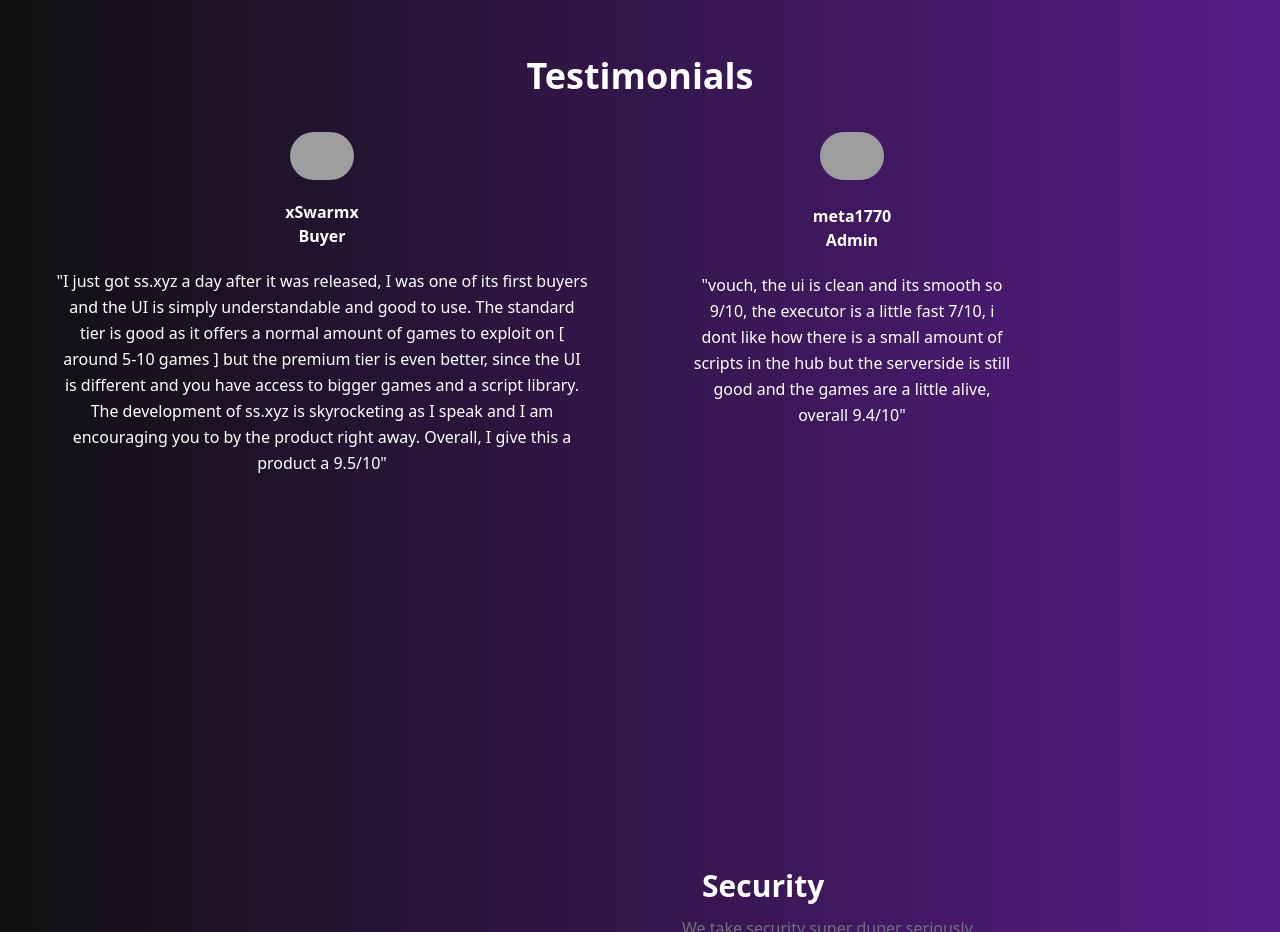
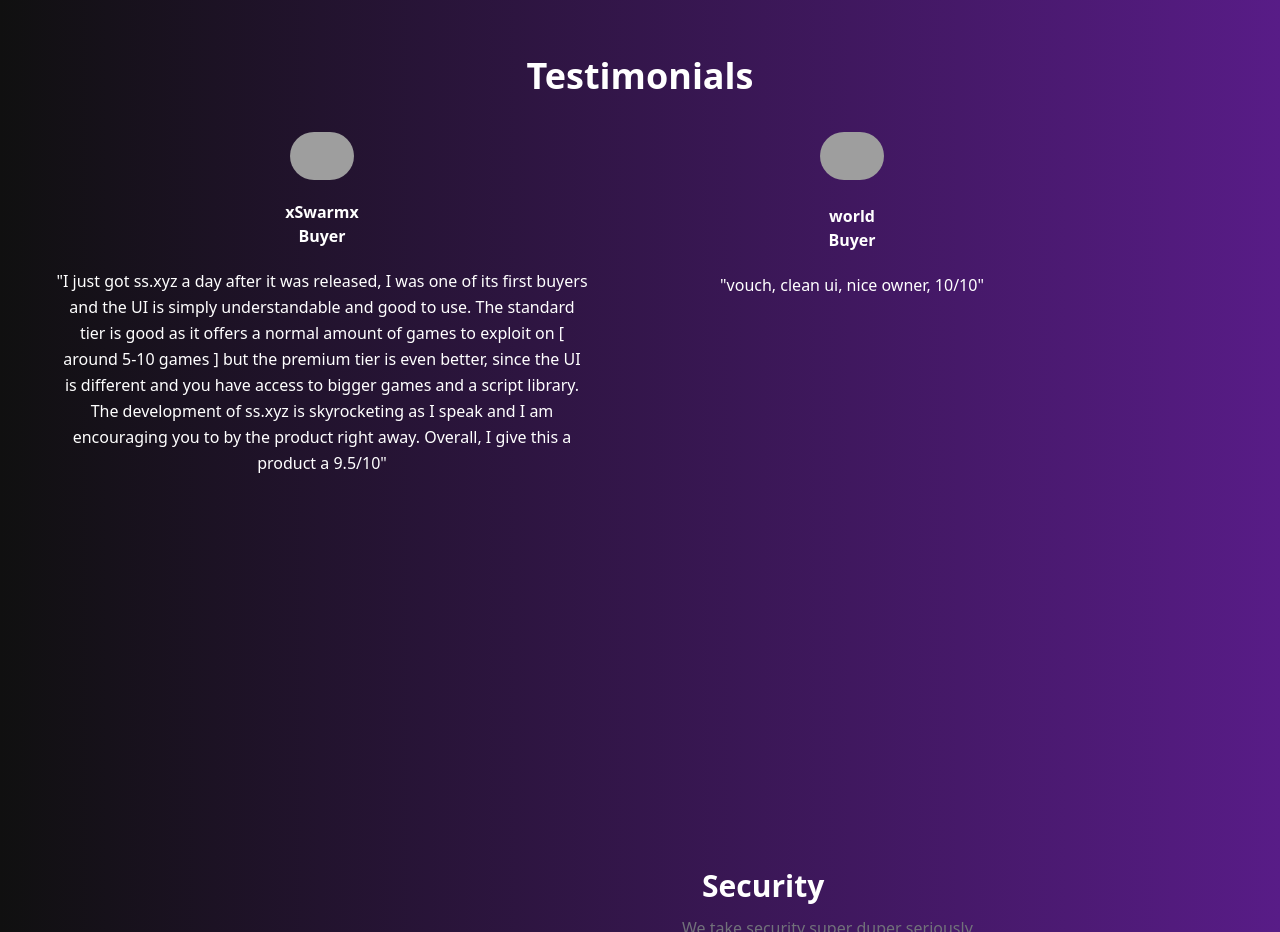
Before and after one commit to FishyPlayzThis/serversides.xyz, a plain HTML site: page index.html in a window 1280 px wide. Shown: the part 1820-2752 px from the top of the page. Drawn offline with nearby package versions, Linux system fonts and the light colour scheme; grey boxes are pictures that could not be loaded; some icons are missing.

Commit message:
Update index.html

```diff
--- a/index.html
+++ b/index.html
@@ -94,10 +94,10 @@
                     <div class="mb-10 overflow-hidden rounded-lg ">
                       <div class="p-8 text-center sm:p-9 md:p-7 xl:p-9">
                         <h3 class="text-white font-bold mb-5">
-                          <img src="https://cdn.discordapp.com/avatars/963600478413918229/f24f4b83c0cf70bd246b20bd6c77ba64.webp?size=80" width="64" height="64" class="rounded-full mx-auto"><br>meta1770<br>Admin
+                          <img src="https://cdn.discordapp.com/avatars/1241400193056768013/7e19dcc67476a4d8369b94d00d17da1c?size=80" width="64" height="64" class="rounded-full mx-auto"><br>world<br>Buyer
                         </h3>
                         <p class="text-white mb-7 text-base leading-relaxed border-b-1 border-white">
-                          "vouch, the ui is clean and its smooth so 9/10, the executor is a little fast 7/10, i dont like how there is a small amount of scripts in the hub but the serverside is still good and the games are a little alive, overall 9.4/10"
+                          "vouch, clean ui, nice owner, 10/10"
                         </p>
                       </div>
                     </div>
```
